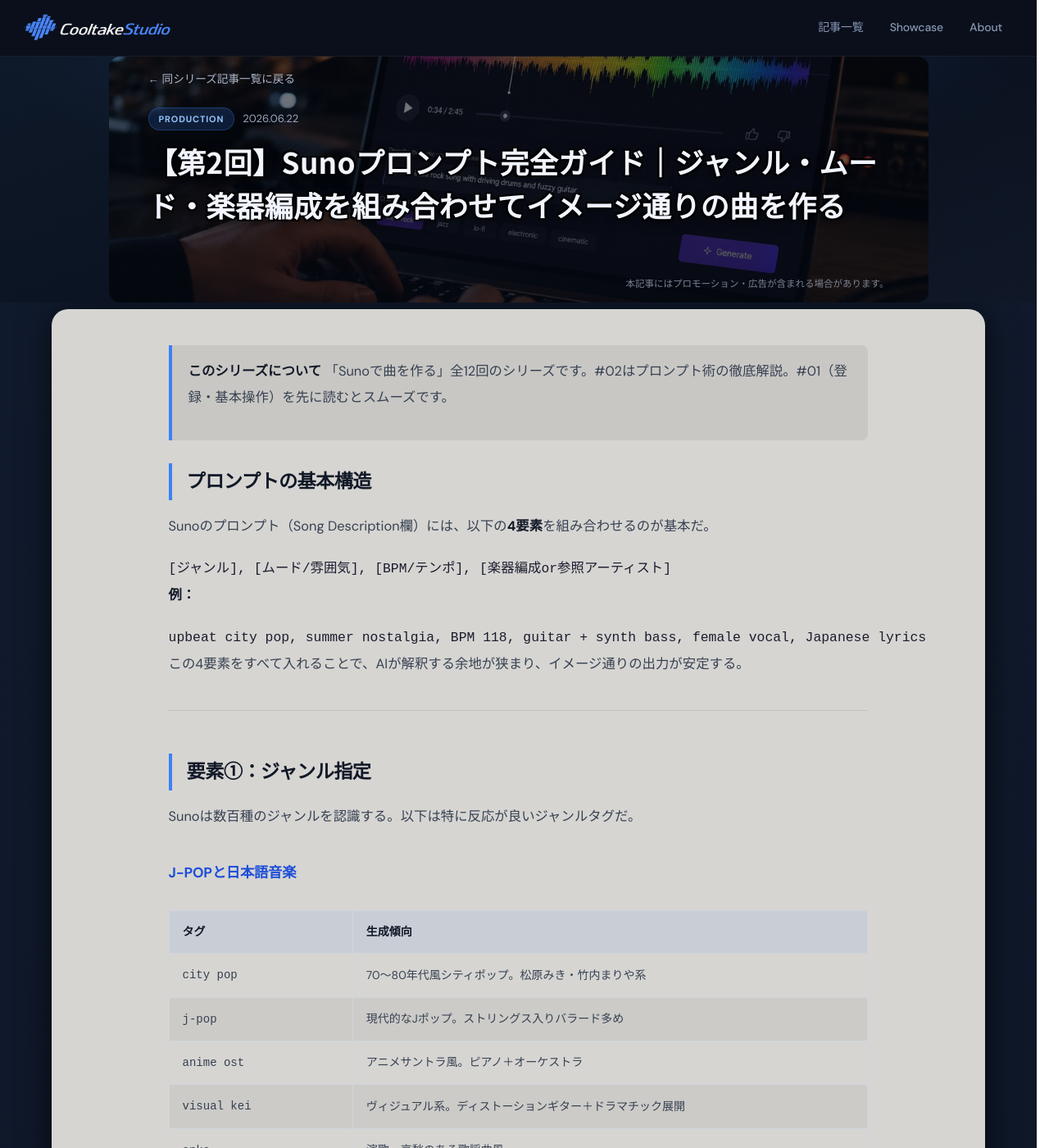
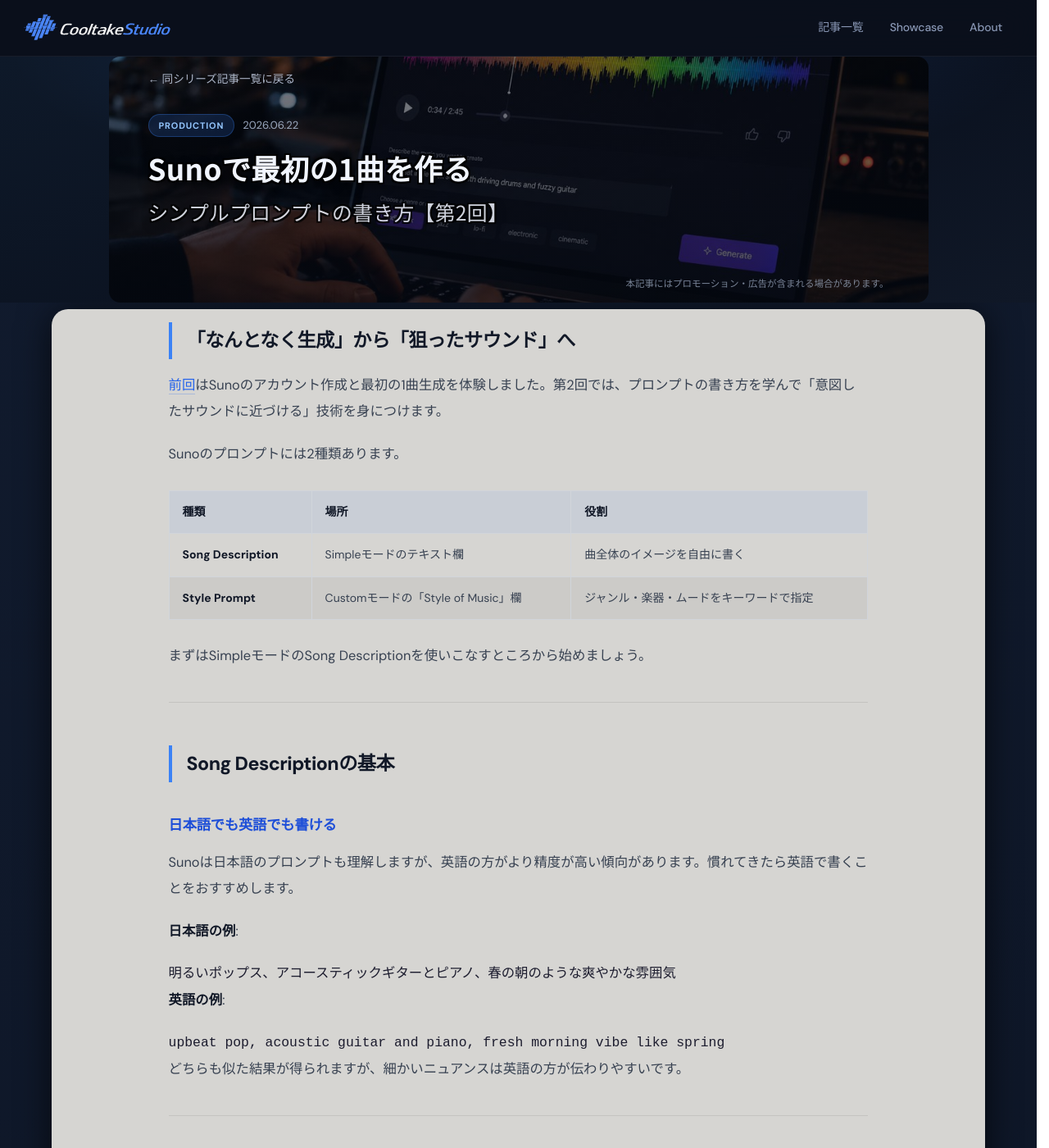
Before and after one commit to cooltake/cooltake-staging, a Jekyll site: the page built from _posts/2026-06-22-suno-guide-02.md, in a window 1280 px wide and 1400 px high. Shown: the whole window at 82% size. Built offline with Jekyll 4.4.1, drawn with Linux system fonts in a browser that asks for light colours; some web fonts are replaced; some of the changed text lies outside the part shown.

Commit message:
fix: Sunoガイドシリーズの前後記事ナビを独立ブロック化・記事末尾に統一

````diff
--- a/_posts/2026-06-22-suno-guide-02.md
+++ b/_posts/2026-06-22-suno-guide-02.md
@@ -1,182 +1,169 @@
 ---
 layout: post
-title: "【第2回】Sunoプロンプト完全ガイド｜ジャンル・ムード・楽器編成を組み合わせてイメージ通りの曲を作る"
-description: "Suno AIのプロンプト（Song Description）の書き方を徹底解説。ジャンル指定・ムード・BPM・楽器編成・参照アーティストの組み合わせで、イメージ通りの楽曲を安定生成するコツ。"
+title: "Sunoで最初の1曲を作る — シンプルプロンプトの書き方【第2回】"
+description: "Suno AIのStyle Promptの基本文法を解説。ジャンル・楽器・BPM・ムードの指定方法を実例付きで紹介します。"
 date: 2026-06-22
 categories: [production]
-tags: [Suno AI, AI音楽, プロンプト, 音楽生成, DTM]
+tags: [Suno, AI音楽, プロンプト, DTM, 音楽制作]
 image: /assets/images/thumb-suno-guide-02.jpg
-series: suno-guide
-series_title: "Sunoで曲を作る"
-series_num: 2
 ---
 
-> **このシリーズについて**
-> 「Sunoで曲を作る」全12回のシリーズです。#02はプロンプト術の徹底解説。#01（登録・基本操作）を先に読むとスムーズです。
+## 「なんとなく生成」から「狙ったサウンド」へ
 
-## プロンプトの基本構造
+[前回](/production/suno-guide-01/)はSunoのアカウント作成と最初の1曲生成を体験しました。第2回では、プロンプトの書き方を学んで「意図したサウンドに近づける」技術を身につけます。
 
-Sunoのプロンプト（Song Description欄）には、以下の**4要素**を組み合わせるのが基本だ。
+Sunoのプロンプトには2種類あります。
 
-```
-[ジャンル], [ムード/雰囲気], [BPM/テンポ], [楽器編成or参照アーティスト]
-```
+| 種類 | 場所 | 役割 |
+|------|------|------|
+| **Song Description** | Simpleモードのテキスト欄 | 曲全体のイメージを自由に書く |
+| **Style Prompt** | Customモードの「Style of Music」欄 | ジャンル・楽器・ムードをキーワードで指定 |
 
-**例：**
-```
-upbeat city pop, summer nostalgia, BPM 118, guitar + synth bass, female vocal, Japanese lyrics
-```
-
-この4要素をすべて入れることで、AIが解釈する余地が狭まり、イメージ通りの出力が安定する。
+まずはSimpleモードのSong Descriptionを使いこなすところから始めましょう。
 
 ---
 
-## 要素①：ジャンル指定
+## Song Descriptionの基本
 
-Sunoは数百種のジャンルを認識する。以下は特に反応が良いジャンルタグだ。
+### 日本語でも英語でも書ける
 
-### J-POPと日本語音楽
+Sunoは日本語のプロンプトも理解しますが、英語の方がより精度が高い傾向があります。慣れてきたら英語で書くことをおすすめします。
 
-| タグ | 生成傾向 |
-|------|---------|
-| `city pop` | 70〜80年代風シティポップ。松原みき・竹内まりや系 |
-| `j-pop` | 現代的なJポップ。ストリングス入りバラード多め |
-| `anime ost` | アニメサントラ風。ピアノ＋オーケストラ |
-| `visual kei` | ヴィジュアル系。ディストーションギター＋ドラマチック展開 |
-| `enka` | 演歌。哀愁のある歌謡曲風 |
-| `vocaloid style` | ボカロP風。電子音＋高BPM |
+**日本語の例**:
+```
+明るいポップス、アコースティックギターとピアノ、春の朝のような爽やかな雰囲気
+```
 
-### 洋楽ジャンル
+**英語の例**:
+```
+upbeat pop, acoustic guitar and piano, fresh morning vibe like spring
+```
 
-| タグ | 生成傾向 |
-|------|---------|
-| `lo-fi hip hop` | 落ち着いたビート。BGM向き |
-| `synthwave` | 80年代シンセサイザーの音 |
-| `indie folk` | アコースティック。温かみある音色 |
-| `jazz fusion` | インスト中心。複雑なコード進行 |
-| `trap` | 重いハイハット＋808ベース |
-| `bossa nova` | ブラジル音楽。クラシカルギター＋ソフトな歌声 |
+どちらも似た結果が得られますが、細かいニュアンスは英語の方が伝わりやすいです。
 
 ---
 
-## 要素②：ムード・雰囲気タグ
+## 指定できる4つの要素
 
-ジャンルだけでは足りない。感情・情景を加えると一気に精度が上がる。
+プロンプトに含めると効果的な要素は4つです。
 
-**よく使うムードタグ：**
+### 1. ジャンル
 
-| 日本語イメージ | 英語タグ |
-|------------|---------|
-| 悲しい・切ない | `melancholic`, `bittersweet`, `sad` |
-| 明るい・楽しい | `upbeat`, `cheerful`, `joyful` |
-| 落ち着く・夜 | `relaxing`, `midnight`, `atmospheric` |
-| 壮大・感動的 | `epic`, `cinematic`, `emotional` |
-| 激しい・疾走感 | `energetic`, `powerful`, `intense` |
-| 懐かしい・レトロ | `nostalgic`, `vintage`, `retro` |
+最も重要な要素です。具体的なジャンル名を入れましょう。
 
-**組み合わせ例：**
+| ジャンル | プロンプト例 |
+|---------|------------|
+| ロック | `rock`, `hard rock`, `indie rock` |
+| ポップ | `pop`, `j-pop`, `synth-pop` |
+| ジャズ | `jazz`, `smooth jazz`, `bebop` |
+| ローファイ | `lo-fi`, `lo-fi hip hop` |
+| クラシカル | `classical`, `orchestral`, `cinematic` |
+| 電子音楽 | `EDM`, `house`, `techno`, `ambient` |
+
+### 2. 楽器
+
+使ってほしい楽器、または使ってほしくない楽器を指定できます。
+
 ```
-melancholic city pop, late night drive, neon lights, female vocal
+electric guitar, bass, drums, piano
+```
+
+楽器を除外したい場合は「no」を付けます。
+
+```
+no drums, acoustic guitar only
+```
+
+### 3. BPMとリズム
+
+テンポ感を伝えるキーワードです。具体的な数値より雰囲気で伝える方が自然な結果になります。
+
+| テンポ感 | キーワード例 |
+|---------|------------|
+| ゆっくり | `slow`, `relaxed`, `laid-back` |
+| 中くらい | `moderate tempo`, `mid-tempo` |
+| 速い | `fast`, `energetic`, `uptempo` |
+
+### 4. ムード・雰囲気
+
+曲の感情や場面を伝えます。
+
+```
+melancholic, nostalgic, dark, happy, peaceful, intense, dramatic
 ```
 
 ---
 
-## 要素③：BPMとテンポ指定
+## 実践：プロンプトを組み合わせる
 
-BPMを数値で指定すると、テンポのコントロール精度が上がる。
+4つの要素を組み合わせてみましょう。
 
-| 用途 | BPM目安 |
-|------|---------|
-| バラード・スローな曲 | 60〜80 |
-| ポップス・標準的な曲 | 90〜120 |
-| ダンスミュージック | 120〜140 |
-| テクノ・ハードコア | 140〜180 |
-
-**注意：** BPMを入れても必ずしも正確ではない。±10程度のズレは許容範囲として扱う。
-
----
-
-## 要素④：楽器編成と参照アーティスト
-
-### 楽器指定
-
-よく効くタグ：
-- `piano only` → ピアノソロ
-- `guitar + bass + drums` → バンドサウンド
-- `strings + choir` → オーケストラ風
-- `synthesizer` → シンセ主体
-- `acoustic guitar` → アコースティック
-
-### 参照アーティスト（スタイル指定）
-
-`in the style of [アーティスト名]` の形で入れると、そのアーティストのスタイルに近づく。
-
-**有効な例：**
-- `in the style of Kenshi Yonezu`
-- `inspired by Aimer`
-- `similar to Yoasobi`
-- `lo-fi like Nujabes`
-
-> **注意：** アーティスト名はそのままコピーされるわけではない。あくまでスタイルのヒント。著作権上の問題はないが、実際の楽曲に酷似することはほとんどない。
-
----
-
-## プロンプトのNG例と改善例
-
-### NG例①：短すぎる
+**例1: 夜のドライブに合うロック**
 ```
-❌ 明るい曲
-```
-```
-✅ upbeat j-pop, sunny afternoon, BPM 128, piano + acoustic guitar, female vocal, Japanese lyrics
+indie rock, electric guitar, driving drums, late night feeling, slightly melancholic
 ```
 
-### NG例②：指示が矛盾している
+**例2: カフェで流れるボサノバ**
 ```
-❌ calm and energetic electronic music with heavy metal guitar
-```
-```
-✅ calm electronic music with soft synth pads and subtle guitar
+bossa nova, acoustic guitar, soft bass, warm afternoon, relaxed jazz feel
 ```
 
-### NG例③：固有名詞を多用しすぎ
+**例3: ゲームのバトルBGM**
 ```
-❌ Make a song like Taylor Swift meets Radiohead meets Metallica
-```
-```
-✅ pop rock, emotional, introspective lyrics, distorted guitar with clean vocals
+epic orchestral, heavy drums, brass section, intense, dramatic battle music
 ```
 
 ---
 
-## 実践：プロンプト別生成結果の比較
+## 同じプロンプトで複数回生成する
 
-同じ「夏の曲」でプロンプトを変えると全然違う曲になる：
-
-**プロンプトA：**
-```
-summer song, Japanese
-```
-→ テンポも楽器もジャンルもバラバラ。毎回異なる
-
-**プロンプトB：**
-```
-upbeat city pop, summer nostalgia, BPM 118, guitar + synth, female vocal, Japanese lyrics
-```
-→ 80年代シティポップ風の一貫した楽曲が安定生成される
+Sunoは同じプロンプトを入力しても毎回違う楽曲を生成します。気に入ったサウンドが出なかった場合は「Create」を何度か押してみましょう。1クレジットあたり約5クレジット消費するので、試行錯誤しながら感覚をつかんでください。
 
 ---
 
-## まとめ：プロンプトの黄金比
+## よくある失敗と対処法
 
+### 「なんか違う」と感じたとき
+
+プロンプトが曖昧すぎる可能性があります。ジャンルだけでなく楽器・ムードも加えて具体性を上げましょう。
+
+❌ 曖昧な例:
 ```
-[ジャンル] + [ムード] + [BPM] + [楽器or参照アーティスト] + [言語指定]
+かっこいい曲
 ```
 
-この5要素を入れるだけで生成精度は劇的に上がる。次回（#03）では、Sunoの構造理解に必要な「**セクションタグ**」を解説する。イントロ・Aメロ・サビを意図的にコントロールする方法だ。
+✅ 具体的な例:
+```
+hard rock, distorted electric guitar, heavy drums, aggressive and powerful
+```
+
+### 生成されたがイメージと全然違う
+
+英語で書き直すと改善することが多いです。また、相反するキーワード（例: `slow` と `energetic`）が混在していないか確認しましょう。
 
 ---
 
-{% include suno-series-nav.html current=2 %}
+<div class="cta-soundhouse">
+<p>音楽制作に必要な機材はサウンドハウスで。DTM・録音機材を豊富に取り揃えています。</p>
+<a href="https://h.accesstrade.net/sp/cc?rk=01001xqc00os63&url=https%3A%2F%2Fwww.soundhouse.co.jp%2Fsearch%2Findex%2F%3Fcategory%3D%26search_all%3DDTM" rel="nofollow" referrerpolicy="no-referrer-when-downgrade">サウンドハウスでDTM機材を見る</a>
+</div>
 
-{% include suno-cta.html %}
+<div style="margin:56px 0 0;padding:28px;background:#0f1220;border:1px solid rgba(255,255,255,0.06);border-radius:18px;">
+  <div style="text-align:center;padding-bottom:20px;margin-bottom:20px;border-bottom:1px solid rgba(255,255,255,0.06);">
+    <span style="display:block;font-size:.68rem;font-weight:700;letter-spacing:.08em;text-transform:uppercase;color:#8896b3;margin-bottom:6px;">この記事</span>
+    <span style="display:block;font-size:1rem;font-weight:800;color:#f1f5ff;">第2回：最初の1曲を作る — シンプルプロンプトの書き方</span>
+  </div>
+  <div style="display:grid;grid-template-columns:1fr 1fr;gap:16px;">
+    <a href="/production/suno-guide-01/" style="display:block;padding:16px 18px;border-radius:12px;border:1px solid rgba(255,255,255,0.08);background:rgba(255,255,255,0.02);text-decoration:none;">
+      <span style="display:block;font-size:.72rem;font-weight:700;color:#8896b3;margin-bottom:6px;">&#8592; 前の記事</span>
+      <span style="display:block;font-size:.85rem;color:#f1f5ff;font-weight:600;">第1回：Suno AIとは？無料・有料の違いと始め方</span>
+    </a>
+    <a href="/production/suno-guide-03/" style="display:block;padding:16px 18px;border-radius:12px;border:1px solid rgba(59,130,246,.2);background:rgba(59,130,246,.06);text-decoration:none;">
+      <span style="display:block;font-size:.72rem;font-weight:700;color:#93c5fd;margin-bottom:6px;">次の記事 &#8594;</span>
+      <span style="display:block;font-size:.85rem;color:#f1f5ff;font-weight:600;">第3回：曲の構造を指定する — セクションタグの使い方</span>
+    </a>
+  </div>
+  <div style="text-align:center;margin-top:20px;">
+    <a href="/series-list.html?series=suno-guide" style="display:inline-block;padding:.5rem 1.2rem;background:rgba(255,255,255,0.04);border:1px solid rgba(255,255,255,0.08);border-radius:9999px;color:#8896b3;text-decoration:none;font-size:.8rem;">シリーズ記事一覧を見る</a>
+  </div>
+</div>
````
